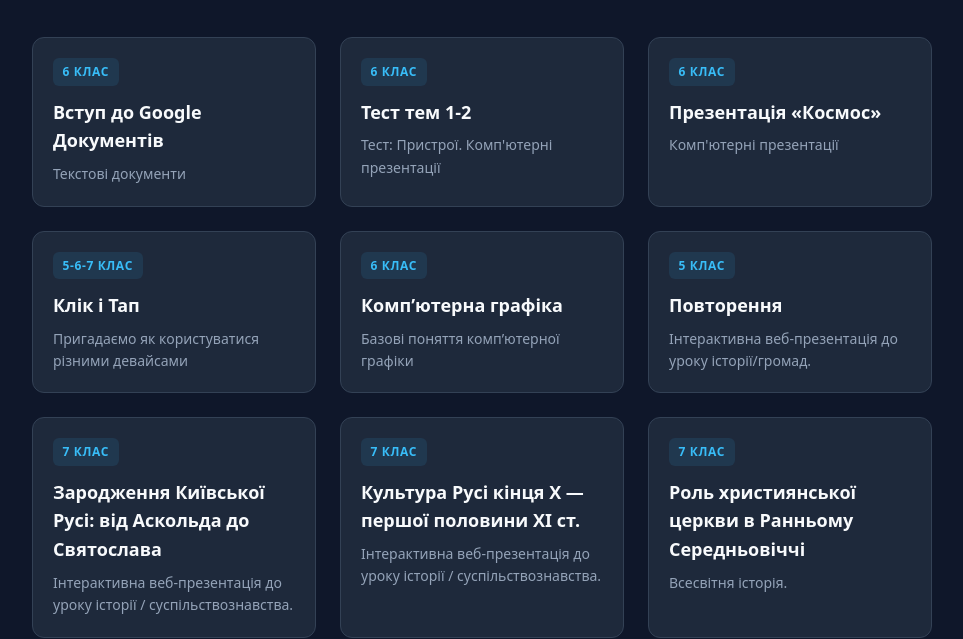
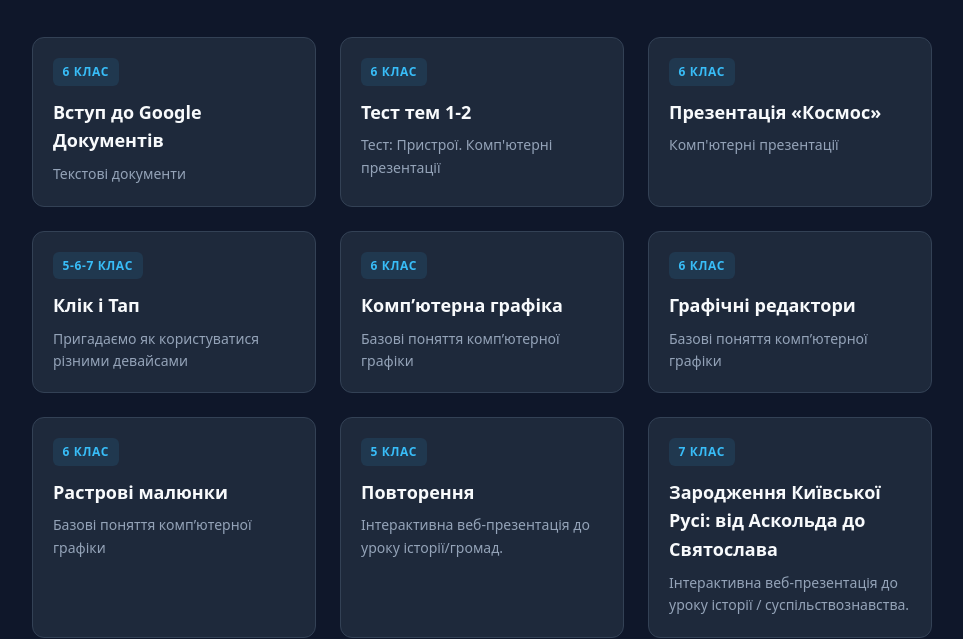
Before and after one commit to rbaidaiev-maker/lessons, a plain HTML site: page index.html in a window 1280 px wide. Shown: the part 170-809 px from the top of the page, without its empty margins (158-1121 px from the left). Drawn offline with Linux system fonts and the light colour scheme.

Commit message:
Update index.html

```diff
--- a/index.html
+++ b/index.html
@@ -159,6 +159,20 @@
           <p class="card-desc">Базові поняття комп’ютерної графіки</p>
         </div>
       </a>
+      <a href="./infg6gG16/" class="card">
+        <div>
+          <span class="badge">6 клас</span>
+          <h2 class="card-title">Графічні редактори</h2>
+          <p class="card-desc">Базові поняття комп’ютерної графіки</p>
+        </div>
+      </a>
+      <a href="./infg6gG17/" class="card">
+        <div>
+          <span class="badge">6 клас</span>
+          <h2 class="card-title">Растрові малюнки</h2>
+          <p class="card-desc">Базові поняття комп’ютерної графіки</p>
+        </div>
+      </a>
       <a href="./history_repeat/" class="card">
         <div>
           <span class="badge">5 клас</span>
```
